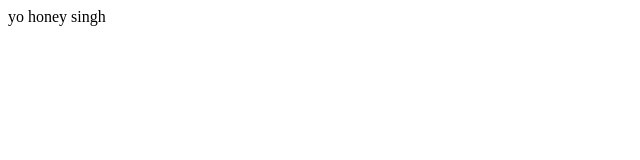
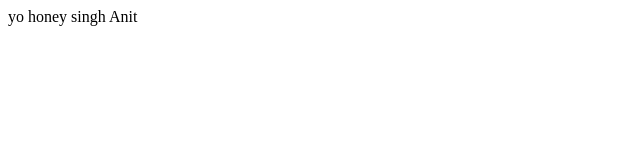
Before and after one commit to SarthakSharma465/PLUGGED-IN-PROFITS-1, a plain HTML site: page index.html in a window 1280 px wide. Shown: the full height of the page, 0-640 px from the left. Drawn offline with Linux system fonts and the light colour scheme.

Commit message:
final commit

```diff
--- a/index.html
+++ b/index.html
@@ -1,2 +1,4 @@
 yo
 honey singh
+<body>
+    Anit
```
